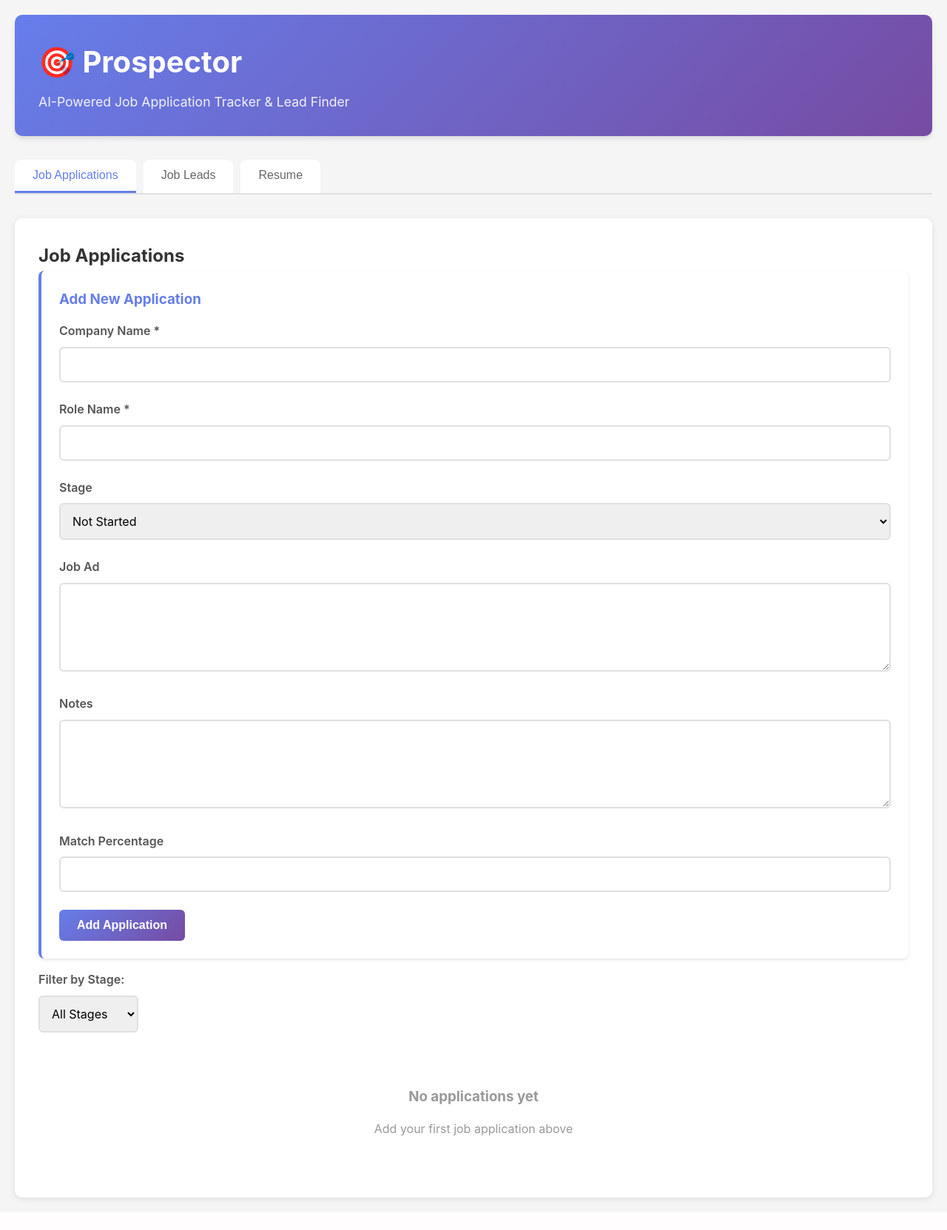
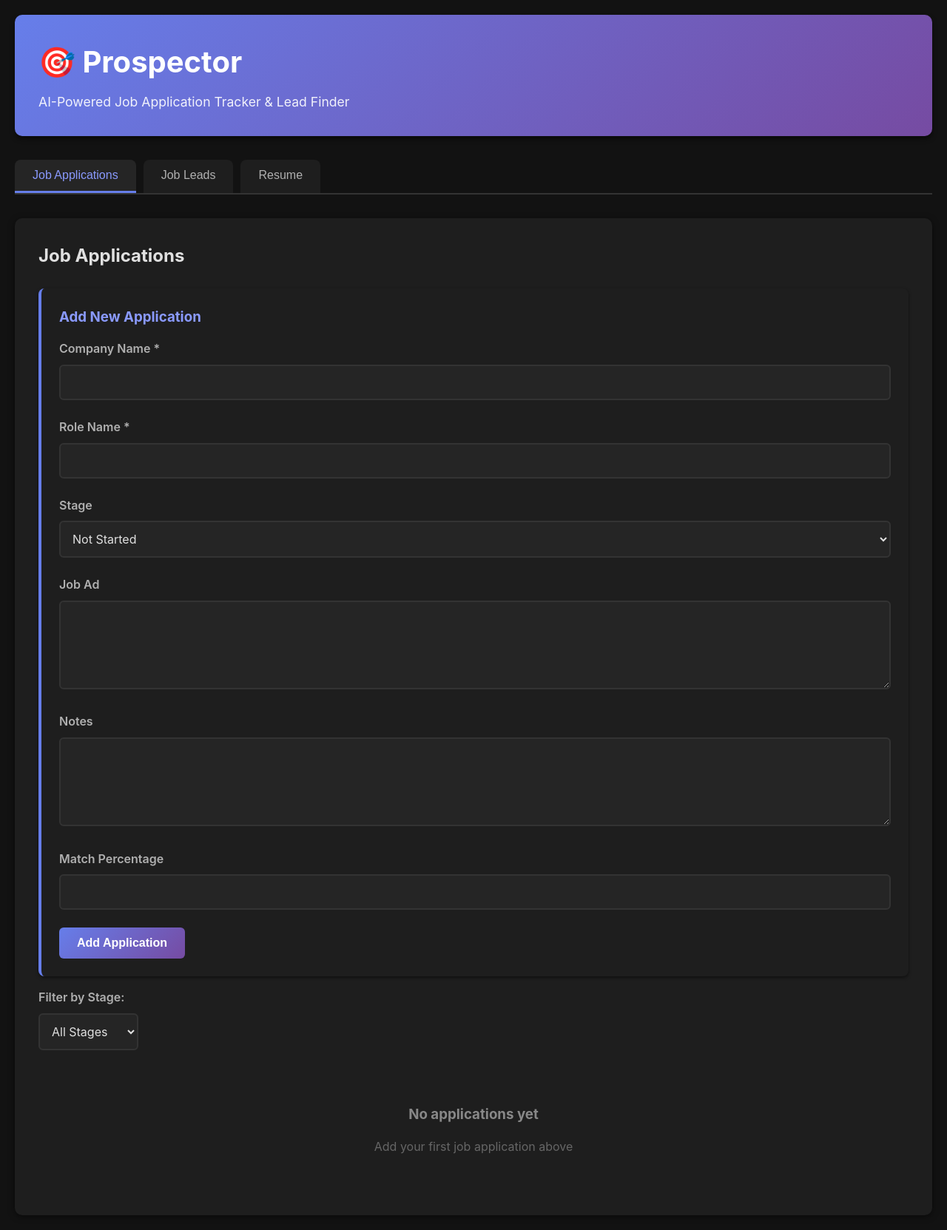
Before and after one commit to emilburzo/prospector, a FastAPI app: page / in a window 1280 px wide. Shown: the whole page at 74% size. Before the commit the page ends 1626 px from the top, so only its background shows below. Run offline with FastAPI, Linux system fonts and the light colour scheme; data that the repository does not hold is empty.

Commit message:
Implement dark theme for UI
Co-authored-by: emilburzo <6228327+emilburzo@users.noreply.github.com>

```diff
--- a/templates/index.html
+++ b/templates/index.html
@@ -14,8 +14,8 @@
         body {
             font-family: -apple-system, BlinkMacSystemFont, 'Segoe UI', Roboto, Oxygen, Ubuntu, Cantarell, sans-serif;
             line-height: 1.6;
-            color: #333;
-            background-color: #f5f5f5;
+            color: #e0e0e0;
+            background-color: #121212;
         }
 
         .container {
@@ -30,7 +30,7 @@
             padding: 2rem;
             border-radius: 10px;
             margin-bottom: 2rem;
-            box-shadow: 0 4px 6px rgba(0,0,0,0.1);
+            box-shadow: 0 4px 6px rgba(0,0,0,0.5);
         }
 
         header h1 {
@@ -47,44 +47,49 @@
             display: flex;
             gap: 10px;
             margin-bottom: 2rem;
-            border-bottom: 2px solid #e0e0e0;
+            border-bottom: 2px solid #333;
             padding-bottom: 0;
         }
 
         .tab {
             padding: 12px 24px;
-            background: white;
+            background: #1e1e1e;
             border: none;
             border-radius: 8px 8px 0 0;
             cursor: pointer;
             font-size: 1rem;
             font-weight: 500;
-            color: #666;
+            color: #b0b0b0;
             transition: all 0.3s;
             border-bottom: 3px solid transparent;
         }
 
         .tab:hover {
-            background: #f8f8f8;
-            color: #667eea;
+            background: #2a2a2a;
+            color: #8a9aff;
         }
 
         .tab.active {
-            background: white;
-            color: #667eea;
+            background: #252525;
+            color: #8a9aff;
             border-bottom: 3px solid #667eea;
         }
 
         .tab-content {
             display: none;
-            background: white;
+            background: #1e1e1e;
             padding: 2rem;
             border-radius: 10px;
-            box-shadow: 0 2px 8px rgba(0,0,0,0.1);
+            box-shadow: 0 2px 8px rgba(0,0,0,0.5);
         }
 
         .tab-content.active {
             display: block;
+        }
+
+        h2 {
+            color: #e0e0e0;
+            margin-bottom: 1.5rem;
         }
 
         .form-group {
@@ -95,7 +100,7 @@
             display: block;
             margin-bottom: 0.5rem;
             font-weight: 600;
-            color: #555;
+            color: #b0b0b0;
         }
 
         input[type="text"],
@@ -105,11 +110,13 @@
         select {
             width: 100%;
             padding: 12px;
-            border: 2px solid #e0e0e0;
+            border: 2px solid #333;
             border-radius: 6px;
             font-size: 1rem;
             font-family: inherit;
             transition: border-color 0.3s;
+            background: #252525;
+            color: #e0e0e0;
         }
 
         input:focus,
@@ -160,16 +167,16 @@
         }
 
         .card {
-            background: white;
+            background: #1e1e1e;
             padding: 1.5rem;
             border-radius: 8px;
-            box-shadow: 0 2px 4px rgba(0,0,0,0.1);
+            box-shadow: 0 2px 4px rgba(0,0,0,0.5);
             margin-bottom: 1rem;
             border-left: 4px solid #667eea;
         }
 
         .card h3 {
-            color: #667eea;
+            color: #8a9aff;
             margin-bottom: 1rem;
         }
 
@@ -269,11 +284,12 @@
         .empty-state {
             text-align: center;
             padding: 3rem;
-            color: #999;
+            color: #666;
         }
 
         .empty-state h3 {
             margin-bottom: 1rem;
+            color: #888;
         }
 
         .sort-controls {
```
Also changed, not shown: other parts of templates/index.html (+28 -20 lines).
